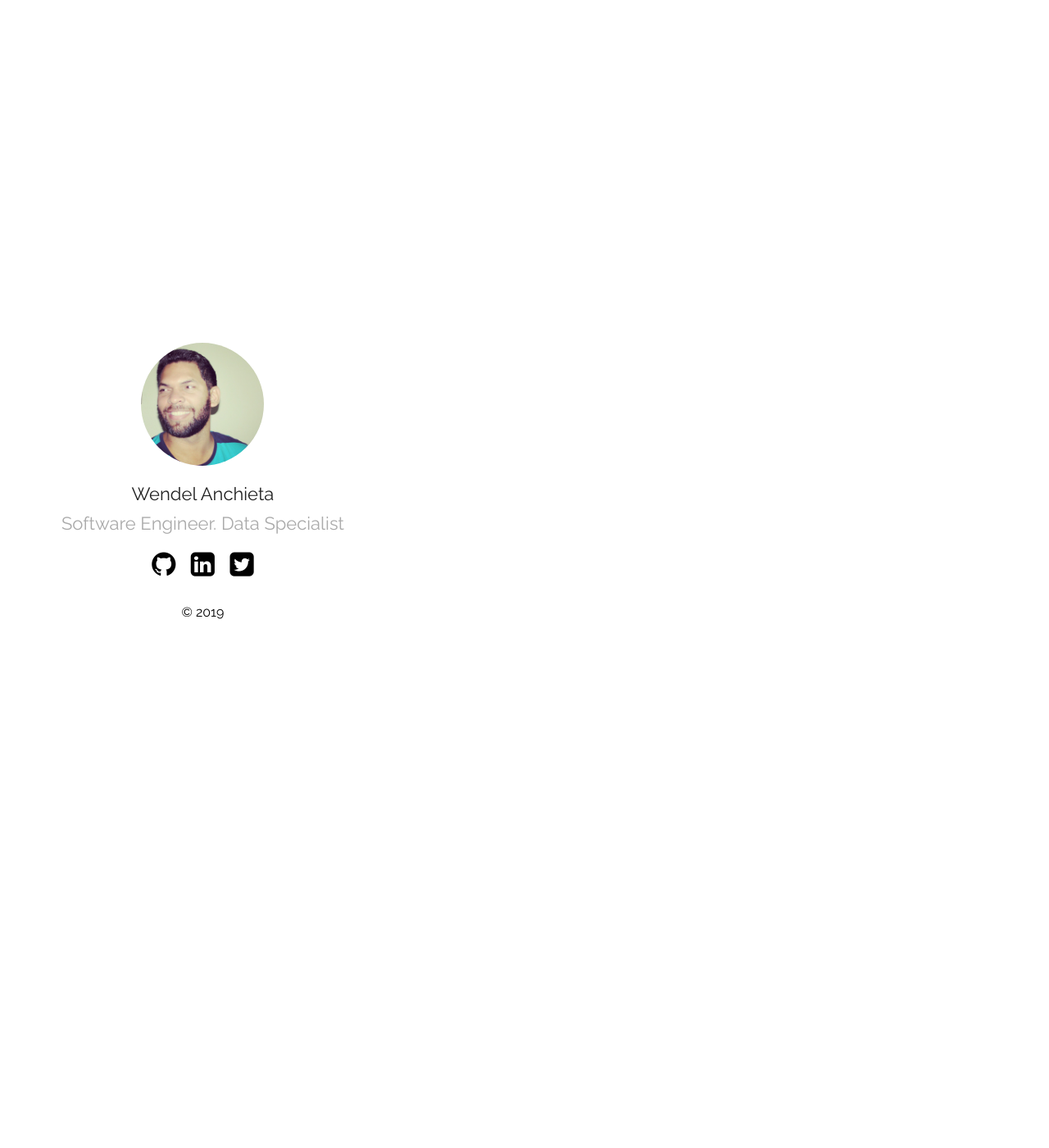
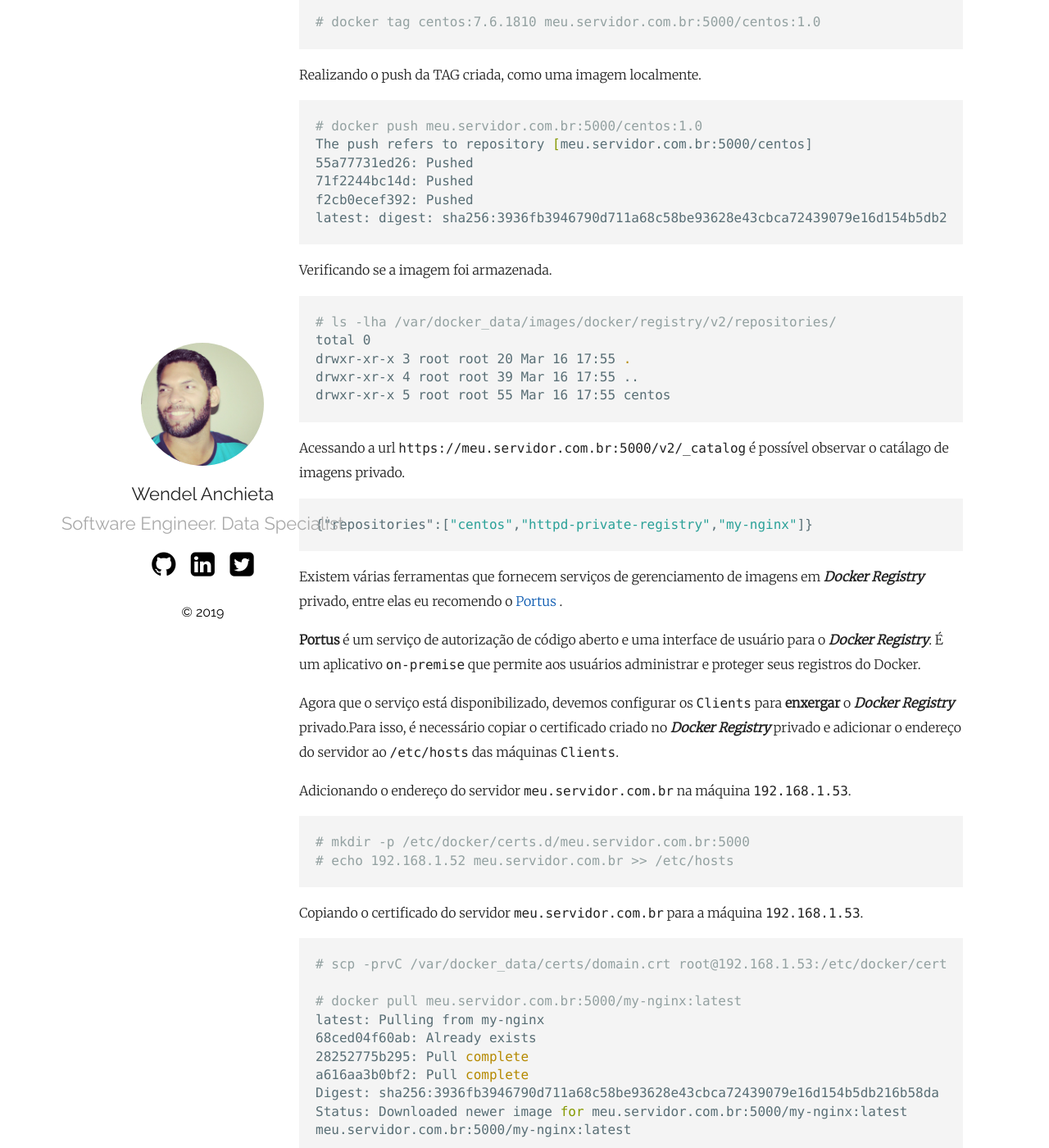
Before and after one commit to wendelanchieta/wendelanchieta.github.io, a Jekyll site: the page built from _posts/2020-05-04-configurando-um-docker-registry-privado.markdown, in a window 1280 px wide and 1400 px high, scrolled down 3040 px. Shown: the whole window at 82% size. Built offline with Jekyll 4.4.1, drawn with Linux system fonts in a browser that asks for light colours; some of the changed text lies outside the part shown.

Commit message:
Update 2020-05-04-configurando-um-docker-registry-privado.markdown

````diff
--- a/_posts/2020-05-04-configurando-um-docker-registry-privado.markdown
+++ b/_posts/2020-05-04-configurando-um-docker-registry-privado.markdown
@@ -101,7 +101,141 @@ Subindo um container do ***Docker Registry*** com as pastas criadas mapeadas
 	-v /var/docker_data/certs:/certs \
 	-e REGISTRY_HTTP_TLS_CERTIFICATE=/certs/domain.crt \
 	-e REGISTRY_HTTP_TLS_KEY=/certs/domain.key \
-	--restart on-failure \
+	--restart=always \
 	--name meu-registry \
 	registry
 ```
+
+Verificando se o container subiu.
+```bash
+# docker ps
+CONTAINER ID        IMAGE               COMMAND                  CREATED             STATUS                          PORTS               NAMES
+b9b94eb65745        registry            "/entrypoint.sh /etc…"   3 minutes ago       Restarting (1) 24 seconds ago                       meu-registry
+```
+
+Podemos criar uma imagem baixando do Docker Hub ou a partir de um arquivo Dockerfile. Neste caso, criaremos nossa imagem base utilizando a oficial `CentOS` <br/>
+na versão `7.6.1810` baixando diretamente do Docker Hub e armazenando no nosso ***Docker Registry*** privado.
+
+Criando uma TAG para a imagem.
+```bash
+# docker tag centos:7.6.1810 meu.servidor.com.br:5000/centos:1.0
+```
+
+Realizando o push da TAG criada, como uma imagem localmente.
+```bash
+# docker push meu.servidor.com.br:5000/centos:1.0
+The push refers to repository [meu.servidor.com.br:5000/centos]
+55a77731ed26: Pushed
+71f2244bc14d: Pushed
+f2cb0ecef392: Pushed
+latest: digest: sha256:3936fb3946790d711a68c58be93628e43cbca72439079e16d154b5db216b58da size: 948
+```
+
+Verificando se a imagem foi armazenada.
+```bash
+# ls -lha /var/docker_data/images/docker/registry/v2/repositories/
+total 0
+drwxr-xr-x 3 root root 20 Mar 16 17:55 .
+drwxr-xr-x 4 root root 39 Mar 16 17:55 ..
+drwxr-xr-x 5 root root 55 Mar 16 17:55 centos
+```
+
+Acessando a url `https://meu.servidor.com.br:5000/v2/_catalog` é possível observar o catálago de imagens privado.
+
+```json
+{"repositories":["centos","httpd-private-registry","my-nginx"]}
+```
+
+Existem várias ferramentas que fornecem serviços de gerenciamento de imagens em ***Docker Registry*** privado, entre elas eu recomendo o [Portus](http://port.us.org/) .
+
+**Portus** é um serviço de autorização de código aberto e uma interface de usuário para o ***Docker Registry***. É um aplicativo `on-premise` que permite aos usuários administrar e proteger seus registros do Docker.
+
+
+Agora que o serviço está disponibilizado, devemos configurar os `Clients` para **enxergar** o ***Docker Registry*** privado.Para isso, é necessário copiar o certificado criado no ***Docker Registry*** privado e adicionar o endereço do servidor ao `/etc/hosts` das máquinas `Clients`.
+
+Adicionando o endereço do servidor `meu.servidor.com.br` na máquina `192.168.1.53`.
+```bash
+# mkdir -p /etc/docker/certs.d/meu.servidor.com.br:5000
+# echo 192.168.1.52 meu.servidor.com.br >> /etc/hosts
+```
+
+Copiando o certificado do servidor `meu.servidor.com.br` para a máquina `192.168.1.53`.
+```bash
+# scp -prvC /var/docker_data/certs/domain.crt root@192.168.1.53:/etc/docker/certs.d/meu.servidor.com.br:5000/
+
+# docker pull meu.servidor.com.br:5000/my-nginx:latest
+latest: Pulling from my-nginx
+68ced04f60ab: Already exists
+28252775b295: Pull complete
+a616aa3b0bf2: Pull complete
+Digest: sha256:3936fb3946790d711a68c58be93628e43cbca72439079e16d154b5db216b58da
+Status: Downloaded newer image for meu.servidor.com.br:5000/my-nginx:latest
+meu.servidor.com.br:5000/my-nginx:latest
+```
+
+Agora podemos testar a criação de uma `TAG` criada na máquina `192.168.1.53`, subir ela para o ***Docker Registry*** privado e baixar a mesma na máquina `192.168.1.54`.
+
+```bash
+# docker tag meu.servidor.com.br:5000/centos:1.0 meu.servidor.com.br:5000/httpd-private-registry:1.1
+
+docker push meu.servidor.com.br:5000/httpd-private-registry:1.1
+
+The push refers to repository [meu.servidor.com.br:5000/httpd-private-registry]
+25a92d79dbfe: Pushed
+b5432b464616: Pushed
+e6699b4fc2e3: Pushed
+762ba19e7ef1: Pushed
+f2cb0ecef392: Mounted from my-nginx
+1.1: digest: sha256:d3df077ec2ddbe0a62279c672b9c792055b96f6d22ed1e45371bcd70393730f9 size: 1367
+```
+
+Verificando se a imagem foi armazenada no `meu.servidor.com.br`.
+
+```bash
+# ls -lha /var/docker_data/images/docker/registry/v2/repositories/
+total 0
+drwxr-xr-x 5 root root 66 Mar 17 13:45 .
+drwxr-xr-x 4 root root 39 Mar 16 17:55 ..
+drwxr-xr-x 5 root root 55 Mar 16 17:55 centos
+drwxr-xr-x 5 root root 55 Mar 17 13:46 httpd-private-registry
+drwxr-xr-x 5 root root 55 Mar 17 11:00 my-nginx
+```
+
+Na máquina `192.168.1.54`, realizamos os mesmos procedimentos da máquina client `192.168.1.53`.
+Adicionando o endereço do servidor `meu.servidor.com.br` na máquina `192.168.1.54`.
+
+```bash
+# mkdir -p /etc/docker/certs.d/meu.servidor.com.br:5000
+# echo 192.168.1.52 meu.servidor.com.br >> /etc/hosts
+```
+
+Copiando o certificado do servidor para a máquina `192.168.1.54`.
+```bash
+# scp -prvC /var/docker_data/certs/domain.crt root@192.168.1.54:/etc/docker/certs.d/meu.servidor.com.br:5000/
+```
+Baixando a imagem criada na máquina `192.168.1.53` e armazenada no servidor `meu.servidor.com.br`.
+```bash
+# docker pull meu.servidor.com.br:5000/httpd-private-registry:1.1
+1.1: Pulling from httpd-private-registry
+68ced04f60ab: Already exists
+35d35f1e0dc9: Pull complete
+8a918bf0ae55: Pull complete
+d7b9f2dbc195: Pull complete
+d56c468bde81: Pull complete
+Digest: sha256:d3df077ec2ddbe0a62279c672b9c792055b96f6d22ed1e45371bcd70393730f9
+Status: Downloaded newer image for meu.servidor.com.br:5000/httpd-private-registry:1.1
+meu.servidor.com.br:5000/httpd-private-registry:1.1
+```
+
+Verificando a imagem na máquina client.
+```bash
+# docker images
+REPOSITORY                                        TAG                     IMAGE ID            CREATED             SIZE
+
+meu.servidor.com.br:5000/httpd-private-registry   1.1                     c5a012f9cf45        2 weeks ago         165MB
+```
+
+<div style="background-color: #f5f0ff; border: 1px #e1e4e8 solid;padding: 16px;">
+O Docker Registry por default trabalha com https, dessa forma foi gerado um certificados SSL para o Docker Registry privado. É recomendado a utilização de certificados válidos, neste post foi utilizado um certificado auto-assinado para mera exemplificação.<div>
+
+Com o procedimento e testes finalizados, temos agora um repositório de imagens Docker privado para utilização em projetos corporativos.
````
